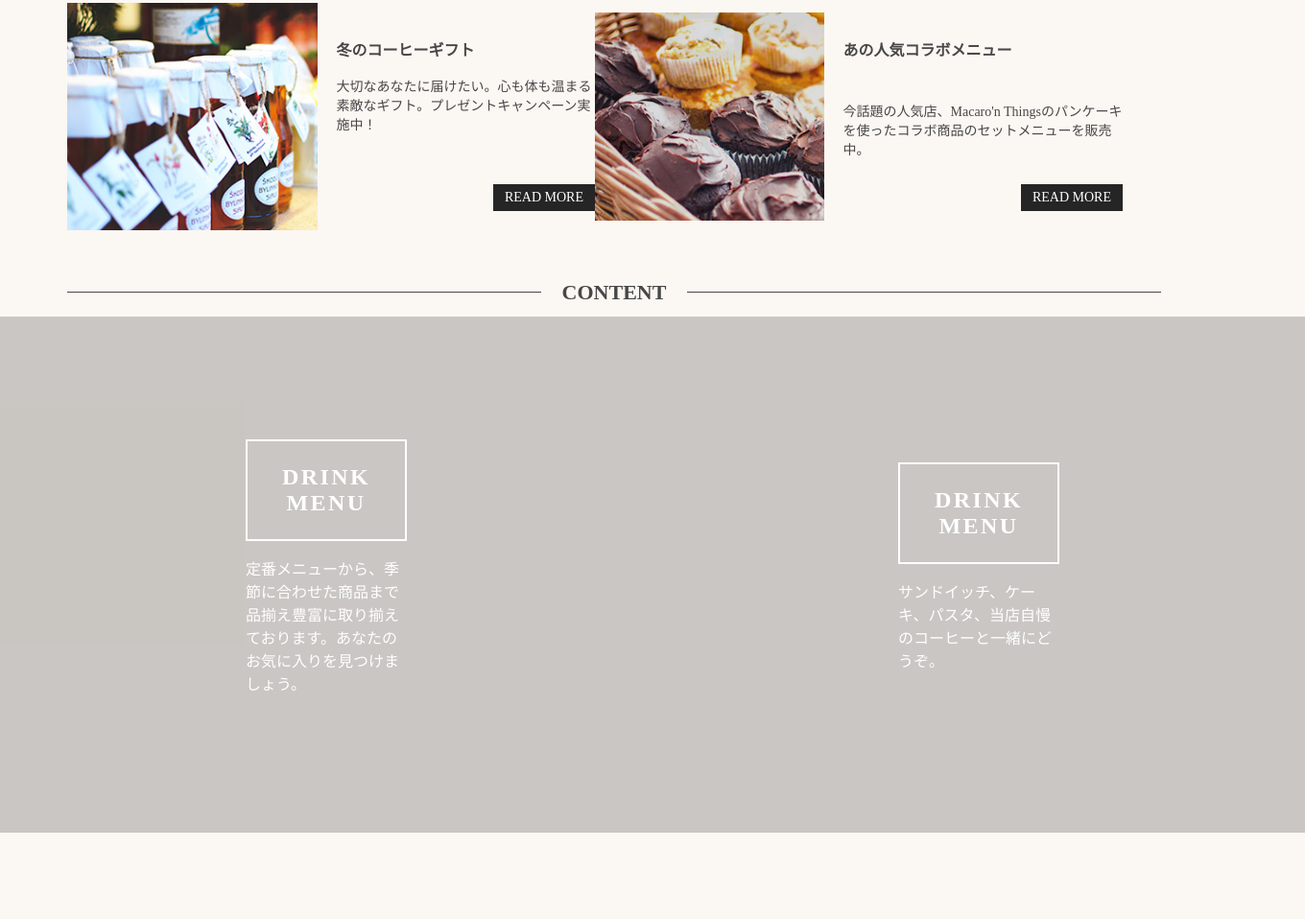
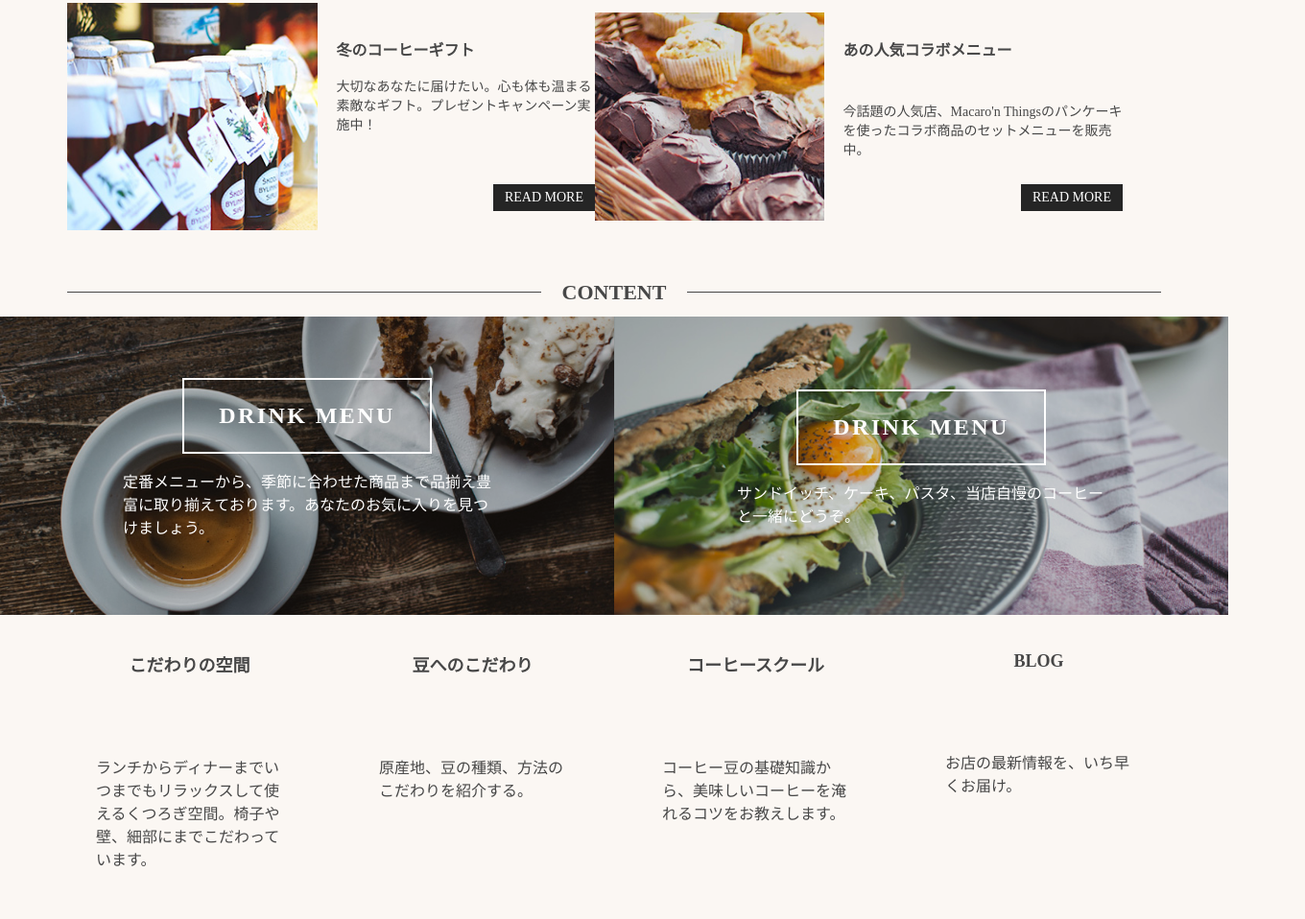
Before and after one commit to mizushun/csscafe, a plain HTML site: page site/index.html in a window 1280 px wide. Shown: the part 599-1557 px from the top of the page at 96% size, 1360 px wide, since content can reach past the window. Before the commit the page ends 1507 px from the top, so only its background shows below. Drawn offline with Linux system fonts and the light colour scheme.

Commit message:
170ページまで完了

```diff
--- a/site/index.html
+++ b/site/index.html
@@ -89,7 +89,8 @@
     <section class="Section">
         <h2 class="sectionLabel l-column">Content</h2>
         <!-- /.sectionLabel -->
-        <div class="l-halfTile">
+    <div class="Section__items l-row">
+        <div class="l-halfTile IndexPage__drinkMenu">
             <a href="#" class="OverlayPanel">
                 <h3 class="OverlayPanel__head">Drink Menu</h3>
                 <!-- /.OverlayPanel__head -->
@@ -98,6 +99,8 @@
                 </p>
                 <!-- /.OverlayPanel__body -->
             </a>
+        </div>
+        <div class="l-halfTile IndexPage__foodMenu">
             <a href="#" class="OverlayPanel">
                 <h3 class="OverlayPanel__head">Drink Menu</h3>
                 <!-- /.OverlayPanel__head -->
@@ -107,6 +110,37 @@
                 <!-- /.OverlayPanel__body -->
             </a>
         </div>
+    </div>
+    <div class="Section__item l-column">
+        <div class="l-row">
+            <a class="IconPanel l-quaterColumn">
+                <h3 class="IconPanel__head">こだわりの空間</h3>
+                <p class="IconPanel__body">
+                    ランチからディナーまでいつまでもリラックスして使えるくつろぎ空間。椅子や壁、細部にまでこだわっています。
+                </p>
+            </a>
+            <a class="IconPanel l-quaterColumn">
+                <h3 class="IconPanel__head">豆へのこだわり</h3>
+                <p class="IconPanel__body">
+                    原産地、豆の種類、方法のこだわりを紹介する。
+                </p>
+            </a>
+            <a class="IconPanel l-quaterColumn">
+                <h3 class="IconPanel__head">コーヒースクール</h3>
+                <p class="IconPanel__body">
+                    コーヒー豆の基礎知識から、美味しいコーヒーを淹れるコツをお教えします。
+                </p>
+            </a>
+            <a class="IconPanel l-quaterColumn">
+                <h3 class="IconPanel__head">BLOG</h3>
+                <p class="IconPanel__body">
+                    お店の最新情報を、いち早くお届け。
+                </p>
+            </a>
+        </div>
+        <!-- /.l-row -->
+    </div>
+    <!-- /.Section__item -->
     </section>
     </div>
     <!-- /#wrapper -->
--- a/site/src/scss/base/_variables.scss
+++ b/site/src/scss/base/_variables.scss
@@ -9,3 +9,4 @@ $sp-space-unit: 15px;
 $column-space: $space-unit*2;
 $color-black: #252525;
 $color-white: #fff;
+$image-path: "../images/";
--- /dev/null
+++ b/site/src/scss/components/_iconPanel.scss
@@ -0,0 +1,15 @@
+.IconPanel {
+    display: flex;
+    flex-direction: column;
+    align-items: center;
+    &__head {
+        padding: $space-unit;
+        font-size: 18px;
+        text-align: center;
+    }
+    &__body {
+        max-width: 100%;
+        padding: $space-unit*1.5;
+        line-height: 1.5;
+    }
+}
--- a/site/src/scss/components/parts/_layouts.scss
+++ b/site/src/scss/components/parts/_layouts.scss
@@ -21,6 +21,15 @@
     }
 }
 
+.l-quaterColumn {
+    flex: 1 0 0px;
+    max-width: ($base-content-width - $column-space*3)/4;
+    margin-right: $column-space;
+    &:nth-child(4n) {
+        margin-right: 0;
+    }
+}
+
 .l-halfTile {
     display: flex;
     flex: 1 1 50%;
--- a/site/src/scss/main.scss
+++ b/site/src/scss/main.scss
@@ -10,5 +10,7 @@
 @import "./components/imageSlide";
 @import "./components/section";
 @import "./components/overlayPanel";
+@import "./components/iconPanel";
+@import "./pages/_index.scss";
 @import "./base/reset";
 //コメント
--- /dev/null
+++ b/site/src/scss/pages/_index.scss
@@ -0,0 +1,14 @@
+.IndexPage {
+    &__foodMenu,
+    &__drinkMenu {
+        background-repeat: no-repeat;
+        background-position: center center;
+        background-size: cover;
+    }
+    &__drinkMenu {
+        background-image: url('#{$image-path}top/menu_drink.jpg');
+    }
+    &__foodMenu {
+        background-image: url('#{$image-path}top/menu_food.jpg');
+    }
+}
```
Also changed, not shown: site/dist/css/main.css, site/dist/css/main.min.css.
